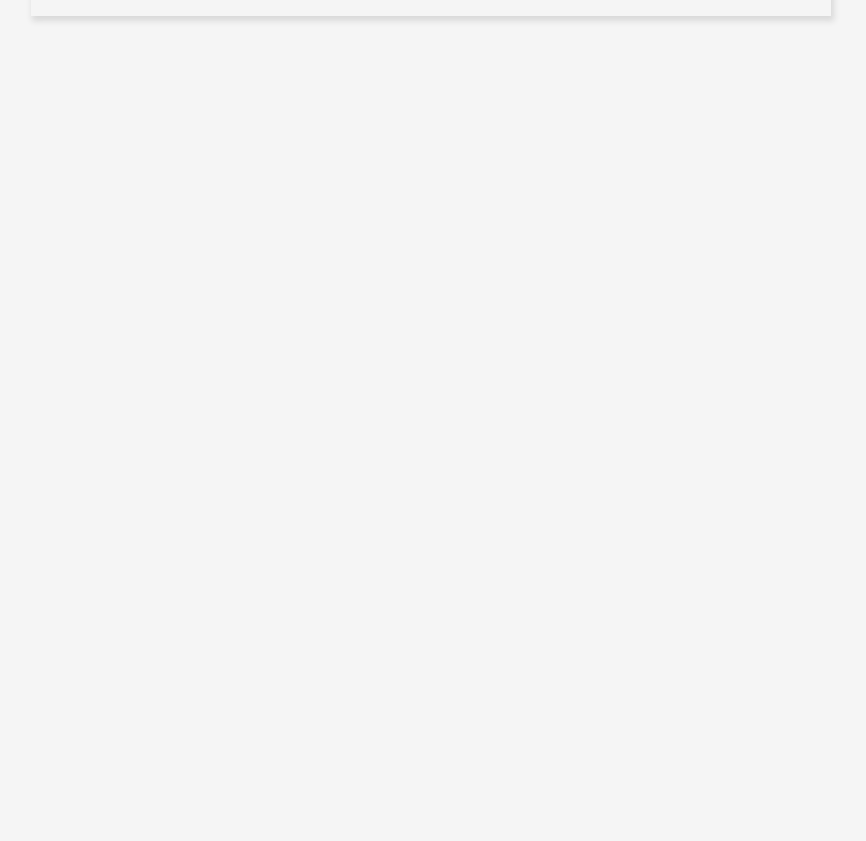
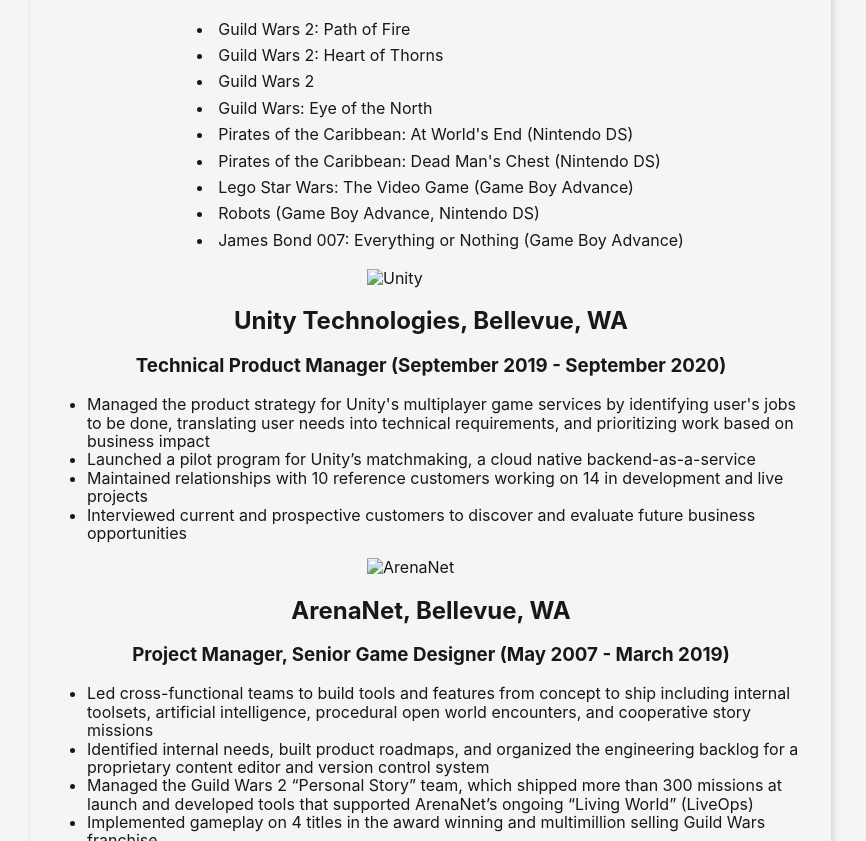
Before and after one commit to sambeirne/sambeirne.github.io, a Jekyll site: the page built from index.html, in a window 1280 px wide and 1400 px high, scrolled down 319 px. Shown: the part 559-1400 px from the top of the window, without its empty margins (209-1075 px from the left). Built offline with Jekyll 4.4.1, drawn with Linux system fonts in a browser that asks for light colours; before the commit the page ends 910 px from its top, so only the background shows below that; some of the changed text lies outside the part shown.

Commit message:
Update index.html

```diff
--- a/index.html
+++ b/index.html
@@ -12,3 +12,52 @@ title: Sam Beirne
         </iframe>
     </div>
 </div>
+<div class="resume">
+    <div class="games">
+        <ul>
+            <li>Guild Wars 2: Path of Fire</li>
+            <li>Guild Wars 2: Heart of Thorns</li>
+            <li>Guild Wars 2</li>
+            <li>Guild Wars: Eye of the North</li>
+            <li>Pirates of the Caribbean: At World's End (Nintendo DS)</li>
+            <li>Pirates of the Caribbean: Dead Man's Chest (Nintendo DS)</li>
+            <li>Lego Star Wars: The Video Game (Game Boy Advance)</li>
+            <li>Robots (Game Boy Advance, Nintendo DS)</li>
+            <li>James Bond 007: Everything or Nothing (Game Boy Advance)</li>
+        </ul>
+    </div>
+    <img class="resume-logo" alt="Unity" src="img/unity.png" />
+    <h2>Unity Technologies, Bellevue, WA</h2>
+    <h3>Technical Product Manager (September 2019 - September 2020)</h3>
+    <ul>
+        <li>Managed the product strategy for Unity's multiplayer game services by identifying user's jobs to be done, translating user needs into technical requirements, and prioritizing work based on business impact</li>
+        <li>Launched a pilot program for Unity’s matchmaking, a cloud native backend-as-a-service</li>
+        <li>Maintained relationships with 10 reference customers working on 14 in development and live projects</li>
+        <li>Interviewed current and prospective customers to discover and evaluate future business opportunities</li>
+    </ul>
+    <img class="resume-logo" alt="ArenaNet" src="img/arenanet.png" />
+    <h2>ArenaNet, Bellevue, WA</h2>
+    <h3>Project Manager, Senior Game Designer (May 2007 - March 2019)</h3>
+    <ul>
+        <li>Led cross-functional teams to build tools and features from concept to ship including internal toolsets, artificial intelligence, procedural open world encounters, and cooperative story missions</li>
+        <li>Identified internal needs, built product roadmaps, and organized the engineering backlog for a proprietary content editor and version control system</li>
+        <li>Managed the Guild Wars 2 “Personal Story” team, which shipped more than 300 missions at launch and developed tools that supported ArenaNet’s ongoing “Living World” (LiveOps)</li>
+        <li>Implemented gameplay on 4 titles in the award winning and multimillion selling Guild Wars franchise</li>
+
+    </ul>
+    <img class="resume-logo" alt="Griptonite Games" src="img/griptonite.png" />
+    <h2>Griptonite Games, Kirkland, WA</h2>
+    <h3>Game Designer (June 2004 - May 2007)</h3>
+    <ul>
+        <li>Compiled pitch documents that secured publisher funding for 2 Nintendo DS projects</li>
+        <li>Directly managed up to 4 designers; maintained schedule, reviewed quality of work, and coordinated with publishers to define milestone requirements</li>
+        <li>Designed and built gameplay for 4 Game Boy Advance and Nintendo DS titles</li>
+    </ul>
+    <img class="resume-logo" alt="The Software Revolution" src="img/tsri.png" />
+    <h2>The Software Revolution, Kirkland, WA</h2>
+    <h3>Associate Software Engineer (October 2003 - June 2004)</h3>
+    <ul>
+        <li>Expanded TSRI's code modernization capabilities by authoring a Java library to support modernized Fortran intrinsic functions</li>
+        <li>Improved code documentation tools with interactive flowcharts using JavaScript and SVG</li>
+    </ul>
+</div>
```
